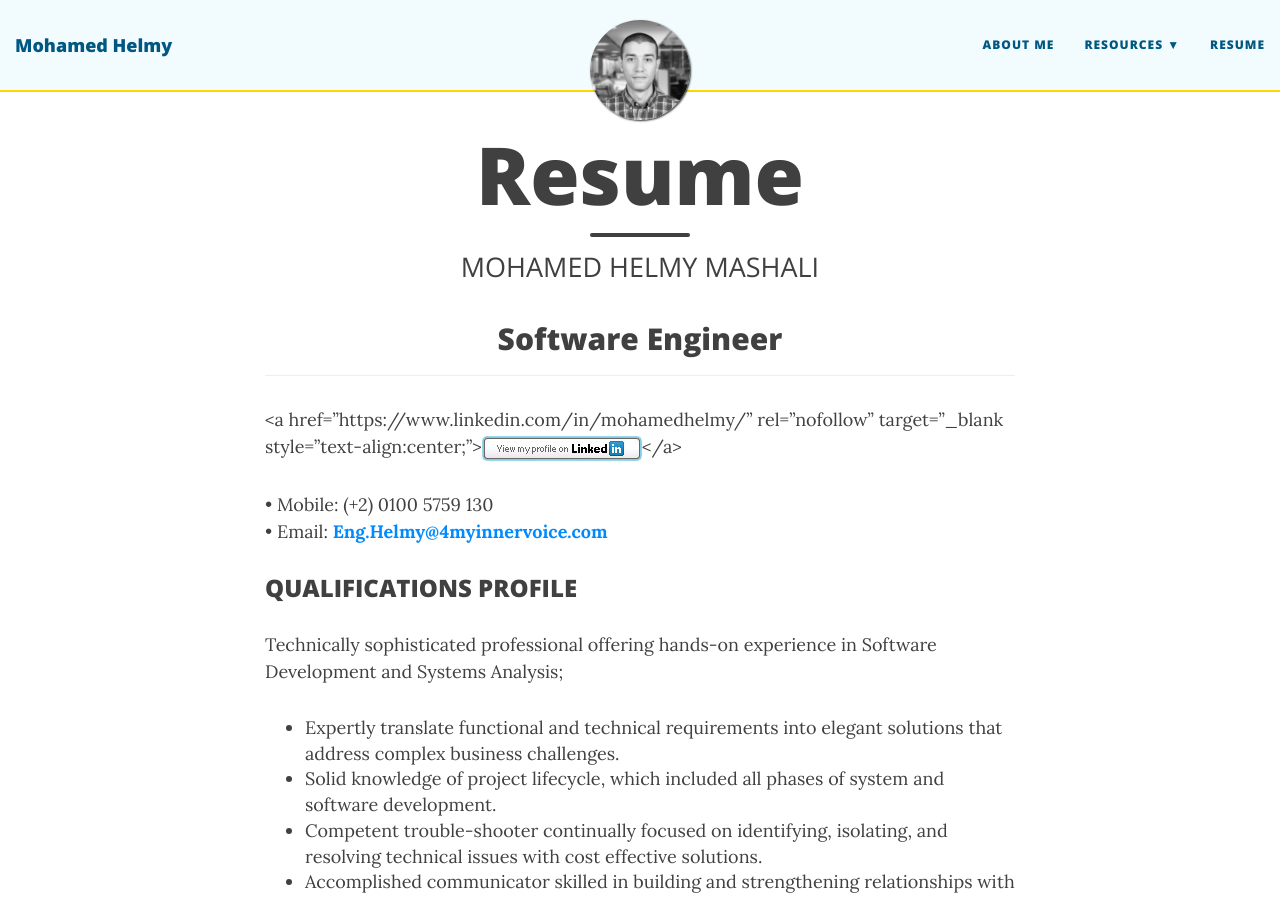
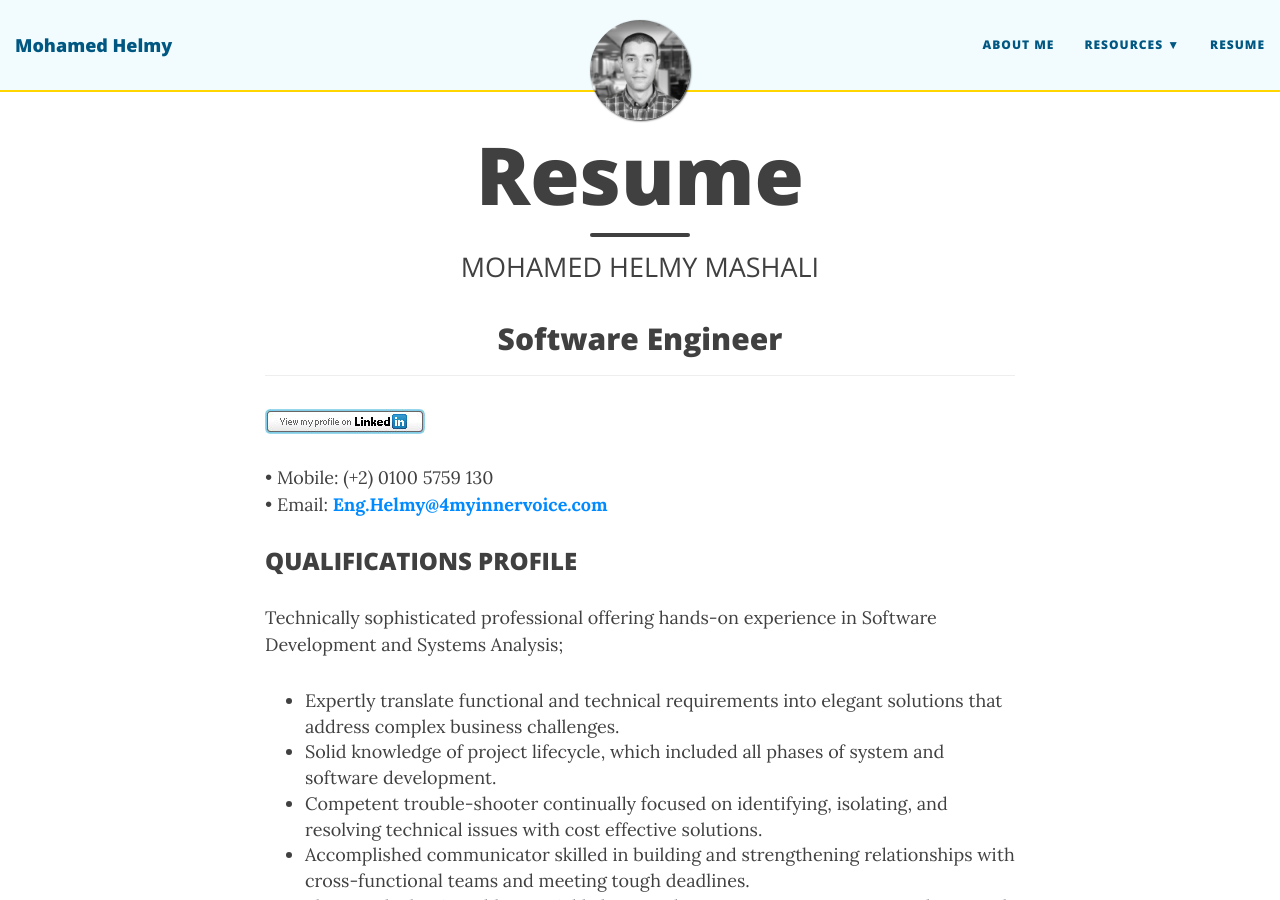
Before and after one commit to M-Helmy/m-helmy.github.io, a Jekyll site: the page built from resume.md, in a window 1280 px wide and 900 px high. Built offline with Jekyll 4.4.1, drawn with Linux system fonts in a browser that asks for light colours; nearby versions of some CDN libraries.

Commit message:
Update resume.md

```diff
--- a/resume.md
+++ b/resume.md
@@ -5,7 +5,7 @@ subtitle: MOHAMED HELMY MASHALI
 ---
 <h2 style="text-align:center;">Software Engineer</h2>
 ---
-<a href="https://www.linkedin.com/in/mohamedhelmy/" rel="nofollow" target="_blank style="text-align:center;"><img src="https://m-helmy.github.io/img/linkedin.jpg" alt="LinkedIn Add to Profile button"></a><br/>
+<a href="https://www.linkedin.com/in/mohamedhelmy/" rel="nofollow" target="_blank"><img src="https://m-helmy.github.io/img/linkedin.jpg" alt="LinkedIn Add to Profile button"></a><br/>
 
 • Mobile: (+2) 0100 5759 130 <br/>
 • Email: **<a href="mailto:Eng.Helmy@4myinnervoice.com">Eng.Helmy@4myinnervoice.com</a><br>**
```
